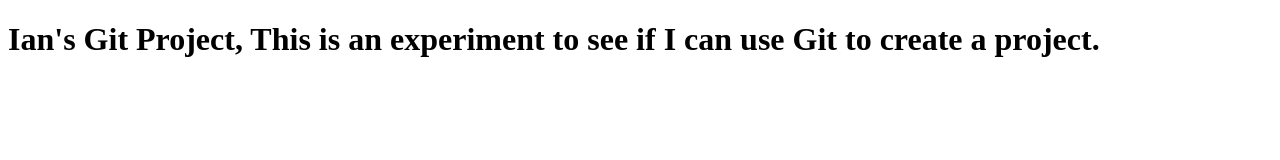
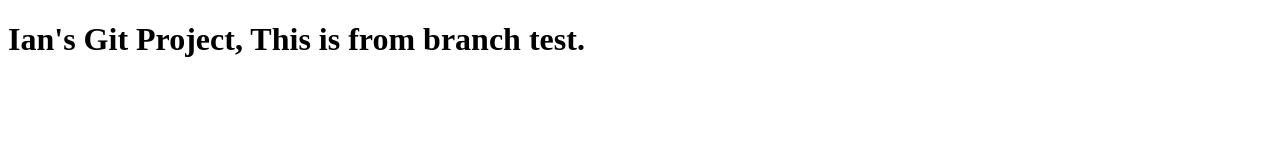
Before and after one commit to VictoriaUsman/pushpullexp, a plain HTML site: page index.html in a window 1280 px wide. Drawn offline with Linux system fonts and the light colour scheme.

Commit message:
changed the h1 content

```diff
--- a/index.html
+++ b/index.html
@@ -6,6 +6,6 @@
     <title>Document</title>
 </head>
 <body>
-    <h1>Ian's Git Project, This is an experiment to see if I can use Git to create a project.</h1>
+    <h1>Ian's Git Project, This is from branch test.</h1>
 </body>
 </html>
```
